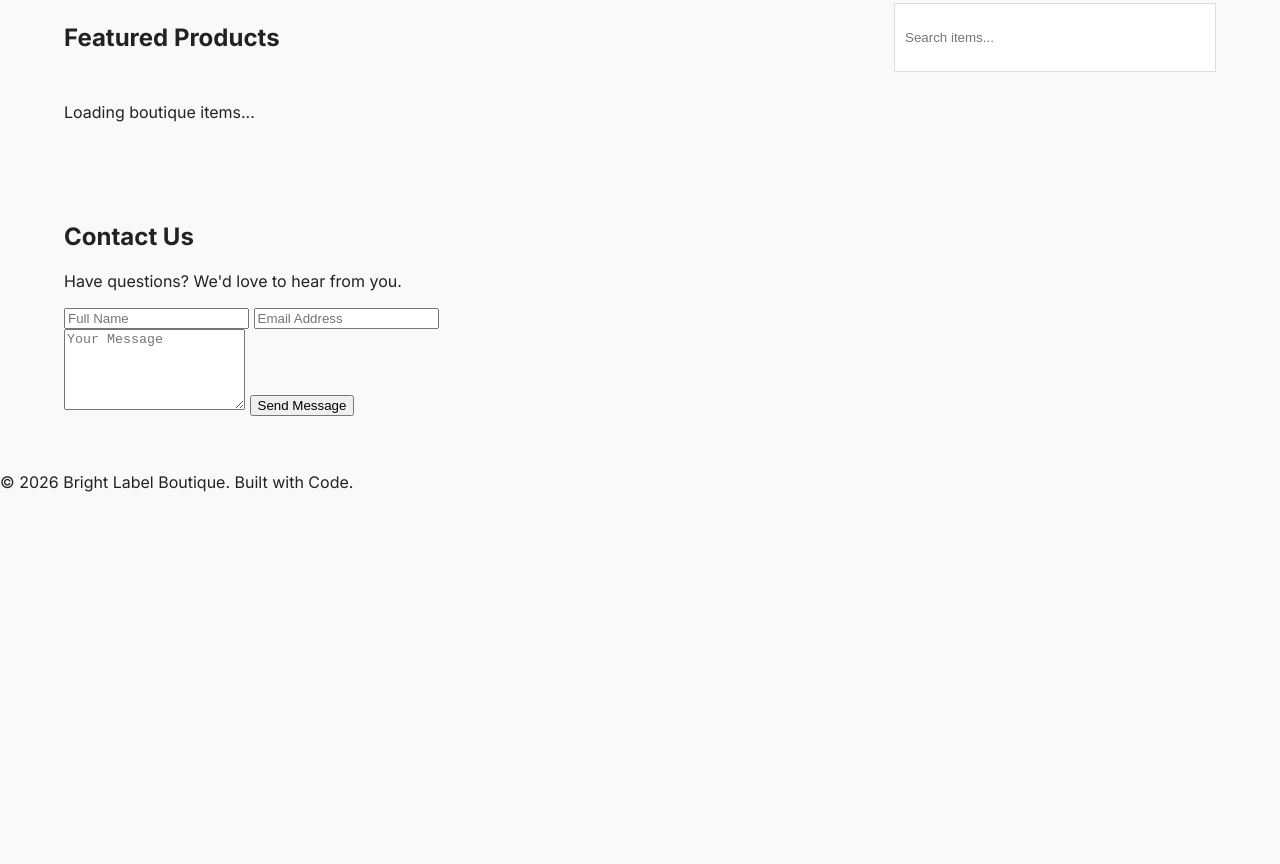
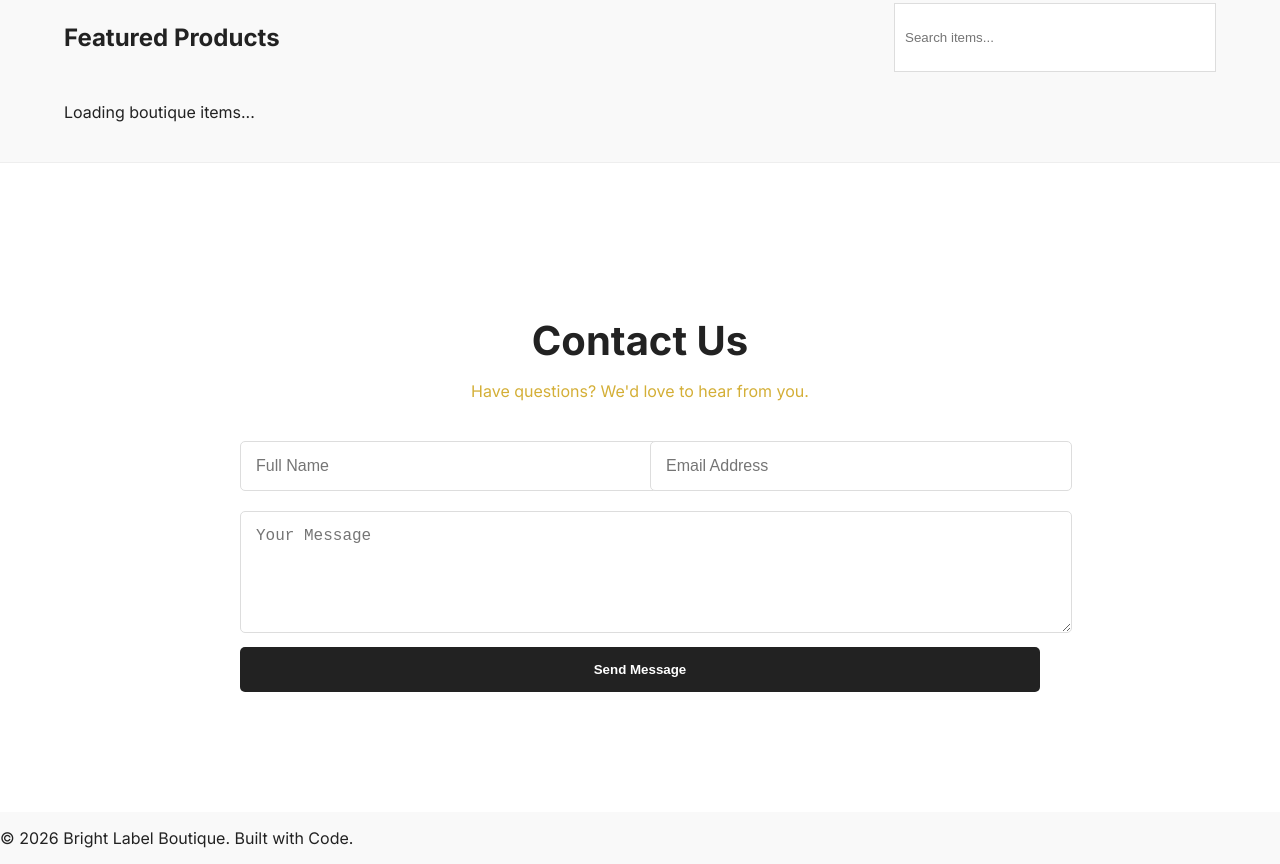
Before and after one commit to brightcodek-sys/Bright-Label-Boutique, a plain HTML site: page index.html in a window 1280 px wide. Shown: the part 610-1474 px from the top of the page. Before the commit the page ends 1118 px from the top, so only its background shows below. Drawn offline with Linux system fonts and the light colour scheme; a script that the page names is missing.

Commit message:
Update style.css

```diff
--- a/style.css
+++ b/style.css
@@ -72,3 +72,77 @@ body {
     border-bottom: 2px solid #d4af37;
     font-weight: bold;
 }
+/* Contact Section */
+.contact-section {
+    padding: 80px 5%;
+    background-color: #fff;
+    border-top: 1px solid #eee;
+}
+
+.contact-header {
+    text-align: center;
+    margin-bottom: 40px;
+}
+
+.contact-header h2 {
+    font-size: 2.5rem;
+    color: #222;
+    margin-bottom: 10px;
+}
+
+.contact-header p {
+    color: #d4af37; /* Gold accent */
+    font-weight: 500;
+}
+
+.contact-form {
+    max-width: 800px;
+    margin: 0 auto;
+}
+
+.form-row {
+    display: grid;
+    grid-template-columns: 1fr 1fr;
+    gap: 20px;
+    margin-bottom: 20px;
+}
+
+.contact-form input,
+.contact-form textarea {
+    width: 100%;
+    padding: 15px;
+    border: 1px solid #ddd;
+    border-radius: 5px;
+    font-size: 1rem;
+    outline: none;
+    transition: border-color 0.3s;
+}
+
+.contact-form input:focus,
+.contact-form textarea:focus {
+    border-color: #d4af37;
+}
+
+.btn-submit {
+    background-color: #222;
+    color: white;
+    padding: 15px 40px;
+    border: none;
+    border-radius: 5px;
+    font-weight: bold;
+    cursor: pointer;
+    width: 100%;
+    transition: background 0.3s;
+    margin-top: 10px;
+}
+
+.btn-submit:hover {
+    background-color: #d4af37;
+}
+
+/* Mobile Responsiveness */
+@media (max-width: 600px) {
+    .form-row {
+        grid-template-columns: 1fr;
+    }
+}
```
